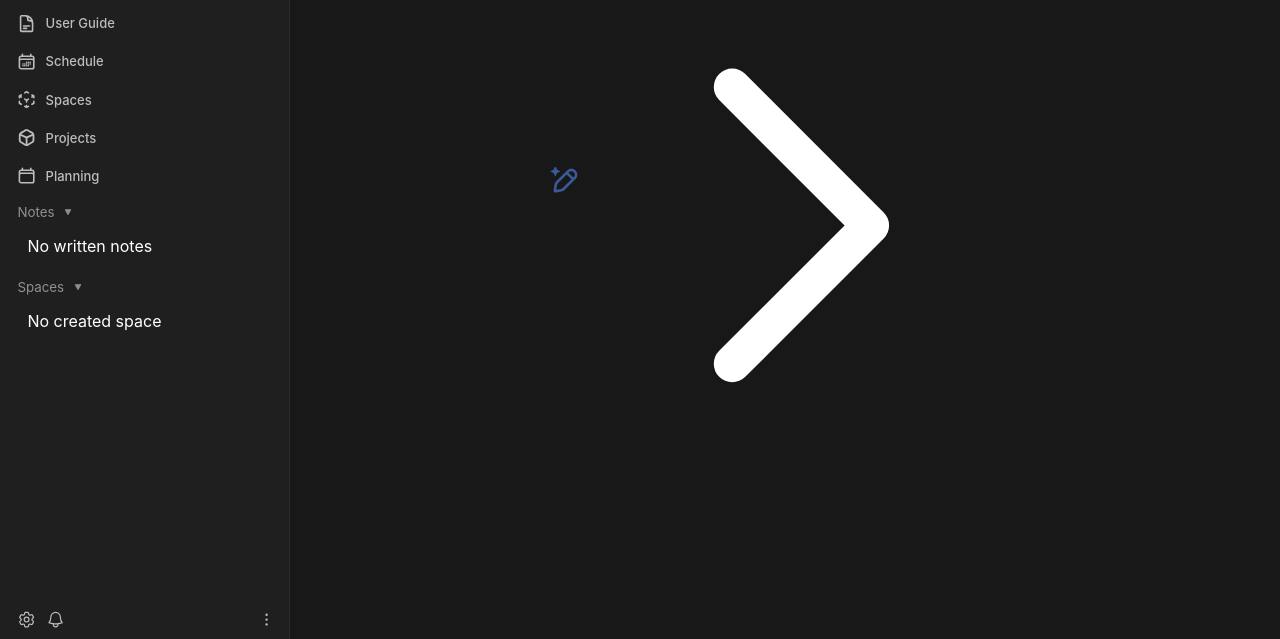
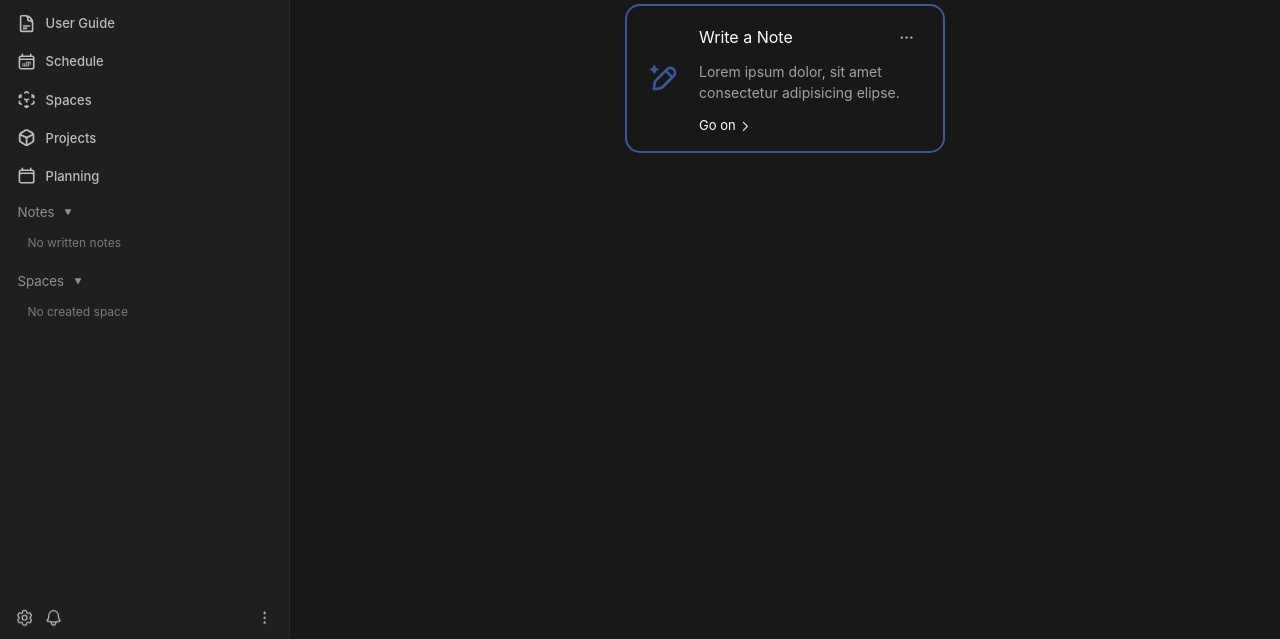
Before and after one commit to drewIt273/Ether_web_app, a plain HTML site: page user/interface/markup/ui.main.html in a window 1280 px wide. Shown: the part 161-800 px from the top of the page. Drawn offline with Linux system fonts and the light colour scheme.

Commit message:
Further styles and imports

```diff
--- a/user/interface/root/ui.blocks.css
+++ b/user/interface/root/ui.blocks.css
@@ -5,17 +5,21 @@
  */
 
 @import url("ui.roots.css");
+@import url("ui.keyframes.css");
+@import url("ui.themes.css");
 
 .o\[9\] {opacity: .9;} .o\[7\] {opacity: .7;} .o\[5\] {opacity: .5;} .o\[3\] {opacity: .3;}
 .d-flex {display: flex;} .d-flex-col {display: flex; flex-direction: column !important;} .d-block {display: block;}
-.items-center {display: flex; align-items: center;}
-.sm-gap {gap: 3px;} .sl-gap {gap: 5px;} .md-gap {gap: 9px;}
+.items-center {display: flex; align-items: center;} .self-end {align-self: flex-end;}
+.sm-gap {gap: 3px;} .sl-gap {gap: 5px;} .md-gap {gap: 9px;} .lg-gap {gap: 20px;}
 .uppercase {text-transform: uppercase;} .capitalize {text-transform: capitalize;} .lowercase {text-transform: lowercase;}
-.relative {position: relative;} .absolute {position: absolute;} .fixed {position: fixed;}
+.relative {position: relative;} .absolute {position: absolute;} .fixed {position: fixed;} .sticky {position: sticky;}
+.sm-round {border-radius: 20px;}
 .b-0 {bottom: 0;} .t-0 {top: 0;} .l-0 {left: 0;} .r-0 {right: 0;}
 .px\.5 {padding-inline: 6px;} .px-1 {padding-inline: .9rem;} .py\.5 {padding-block: 6px;} .py-1 {padding-block: .9rem;}
 .h-full {height: 100%;}
-.w-full {width: 100%;}
+.w-full {width: 100%;} .max-w-\[230px\] {max-width: 230px;} .max-w-\[1000px\] {max-width: 1000px;}
+.weight-400 {font-weight: 400;} .weight-500 {font-weight: 500;}
 .cross-center {
     display: flex;
     align-items: center;
@@ -30,6 +34,10 @@
     width: 32px;
     height: 32px;
 }
+.size-1 {
+    width: .8rem;
+    height: .8rem;
+}
 .size-4 {
     width: 1.2rem;
     height: 1.2rem;
@@ -41,6 +49,11 @@
 .size-6 {
     width: 1.5rem;
     height: 1.5rem;
+}
+.lg-header {
+    font-size: 1.6em;
+    padding-top: 2em;
+    padding-bottom: 1em;
 }
 #nav-bar {
     border-bottom: 1px solid var(--cr-transparent);
@@ -59,6 +72,9 @@
 }
 .hover-incr-opacity:hover {
     opacity: 1;
+}
+.hover-affects-color:hover {
+    color: var(--accent-color);
 }
 #workspace-label {
     font-size: var(--font-size-small);
@@ -157,6 +173,10 @@
 .dtab:hover {
     opacity: 1;
 }
+.empty-label {
+    opacity: .4;
+    font-size: 12px;
+}
 [data-main-transition-effects="opacity"] {
     transition: opacity .6s var(--ease-in-cubic);
 }
@@ -177,10 +197,16 @@
 [data-sidebar-section-type="collapsable-area"][open] [data-sidebar-section-type="header"] button item- {
     transform: rotate(90deg);
 }
+[data-sidebar-section-type="collapsable-area"][open] [data-sidebar-section-type="collapsable-body"] {
+    height: auto;
+}
 [data-sidebar-section-type="collapsable-body"] {
     transition: all .3s var(--ease-in-cubic);
     padding-inline: 5px;
     overflow: hidden;
+}
+[data-sidebar-section-type="collapsable-area"][close] [data-sidebar-section-type="collapsable-body"] {
+    height: 0px;
 }
 [data-sidebar-section-type="collapsable-body"] > div {
     transition: all .3s ease-in-out;
@@ -199,6 +225,20 @@
 }
 [overflow-y="auto"] {
     overflow-y: auto;
+}
+[hidden] {
+    display: none;
+}
+[data-type="link"] {
+    color: var(--accent-color);
+    font-weight: 500;
+    font-size: 13px;
+    cursor: pointer;
+    display: flex;
+    align-items: center;
+    gap: 3px;
+    transition: all .2s var(--ease-in-cubic);
+    width: fit-content;
 }
 #n01, #n01::before, #n02, #n02::before {
     height: 17px;
@@ -231,6 +271,39 @@
     border-right-color: var(--svg-color);
     background-color: var(--cr-transparent);
 }
+#aside-bottom-container {
+    margin: 0;
+    border-top: 1px solid transparent;
+}
+.flex-wrapper {
+    display: flex;
+    flex-direction: row;
+    justify-content: center;
+    flex-wrap: wrap;
+}
+.meta-link-box {
+    padding: 15px 20px;
+    border: 2px solid var(--meta-color);
+    border-radius: 15px;
+    width: 320px;
+}
+.meta-link-box .d-flex {
+    align-items: center;
+}
+.meta-link-box p {
+    opacity: .6;
+    font-size: 14px;
+}
+.meta-link-box title {
+    display: block;
+    font-size: 1em;
+}
+.meta-link-box .bt {
+    margin-top: 10px;
+}
+.meta-link-box [data-type="link"]:hover {
+    gap: 7px;
+}
 *:not([default-scrollbar])::-webkit-scrollbar {
     width: 4px; height: 4px;
     background-color: var(--cr-transparent);
```
